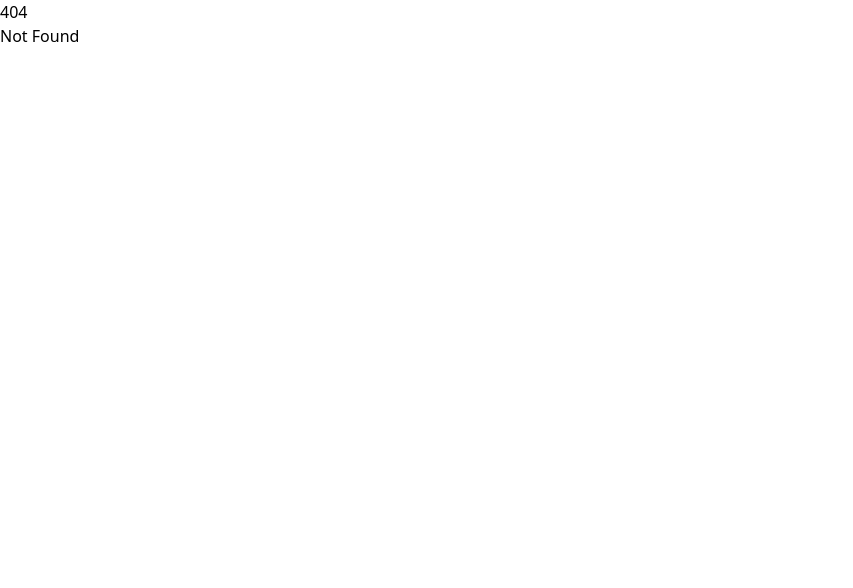
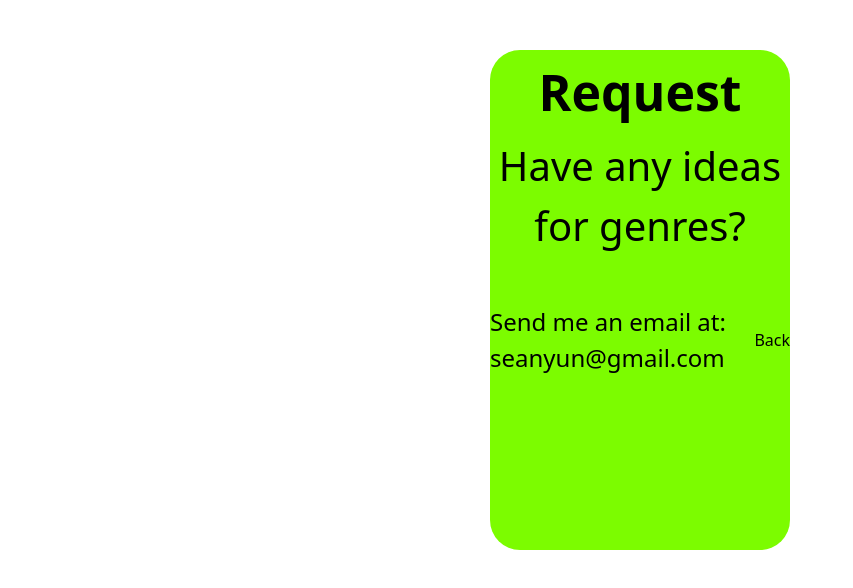
Before and after one commit to sheep12341234/2025-Sean-Y-Musicfinder, a SvelteKit app: page /Contact in a window 1280 px wide. Before the commit this address had no page. Shown: the top 588 px of the page, without its empty margins (0-853 px from the left). Built offline with nearby package versions, Linux system fonts and the light colour scheme.

Commit message:
10/14/2025

```diff
--- a/src/routes/Browse/+page.svelte
+++ b/src/routes/Browse/+page.svelte
@@ -1,41 +1,43 @@
-<div class = "green-box">
-  <div class = "heading">Browse</div>
-  <hr>
-  <div class = "subheading">Relax!</div>
+<div class="green-box">
+	<div class="heading">Browse</div>
+	<hr />
+	<div class="subheading">Relax!</div>
 	<p>Age:</p>
-  <br>
-  <div class = "subclass-circular">Christian ^
-    <div class = "drop">
-      <a href = "ss">Hip Hop</a>
+	<br />
+	<div class="subclass-circular">
+		Christian ^
+		<div class="drop">
+			<a href="ss">Hip Hop</a>
 		</div>
-    <div class = "drop">
-      <a href = "">Energetic</a>
+		<div class="drop">
+			<a href="">Energetic</a>
 		</div>
-    <div class = "drop">
-      <a href = "">Slow</a>
+		<div class="drop">
+			<a href="">Slow</a>
 		</div>
-    <div class = "drop">
-      <a href = "">Jazz</a>
+		<div class="drop">
+			<a href="">Jazz</a>
 		</div>
 	</div>
 
-  <br>
-  <div class = "subclass-circular">Calm ^
-  <div class = "drop">
-      <a href = "">Study</a>
+	<br />
+	<div class="subclass-circular">
+		Calm ^
+		<div class="drop">
+			<a href="">Study</a>
 		</div>
-  <div class = "drop">
-      <a href = "">Sleep</a>
+		<div class="drop">
+			<a href="">Sleep</a>
 		</div>
 	</div>
-  <br>
-  <a href = "/Home"class = "circle">Home</a>
-  <br>
-  <a href = "/Edit" class = Back>(Edit information)</a>
+	<br />
+	<a href="/Home" class="circle">Home</a>
+	<br />
+	<a href="/Edit" class="Back">(Edit information)</a>
 </div>
 
 <style>
-    .green-box{
+	.green-box {
 		height: 500px;
 		width: 300px;
 		background-color: lawngreen;
@@ -46,16 +48,16 @@
 		margin: 50px auto;
 	}
 
-.heading{
+	.heading {
 		padding: 5px;
 		font-size: 50px;
 		font-weight: bold;
 	}
-.subheading{
+	.subheading {
 		font-size: 40px;
 	}
 
-.subclass-circular{
+	.subclass-circular {
 		width: 175px;
 		height: 50px;
 		border: 5px solid black;
@@ -65,25 +67,25 @@
 		align-items: center;
 		justify-content: center;
 		font-size: 20px;
-  transition-duration: 1s
+		transition-duration: 1s;
 	}
 
 	.drop {
-  display:none;
+		display: none;
 	}
 
-.subclass-circular:hover{
+	.subclass-circular:hover {
 		background-color: dodgerblue;
 		height: 1000px;
 	}
 
-.subclass-circular:hover .drop{
-  display:block;
+	.subclass-circular:hover .drop {
+		display: block;
 	}
 
-.circle{
-  height:100px;
-  width:100px;
+	.circle {
+		height: 100px;
+		width: 100px;
 		background-color: pink;
 		border-radius: 50px;
 		display: flex;
@@ -91,9 +93,7 @@
 		align-items: center;
 	}
 
-
-
-.circle:hover{
+	.circle:hover {
 		background-color: gray;
 	}
 </style>
--- /dev/null
+++ b/src/routes/Contact/+page.svelte
@@ -0,0 +1,47 @@
+<div class = "green-box">
+  <div class = "heading">Request</div>
+  <hr>
+  <div class = "subheading">Have any ideas</div>
+  <div class = "subheading">for genres?</div>
+<br>
+<br>
+  <div class = textbox>
+  <div class = "text">Send me an email at: seanyun@gmail.com</div>
+  <br>
+  <a href = "/Home">Back</a>
+  </div>
+</div>
+
+<style>
+    .green-box{
+  height: 500px;
+  width: 300px;
+  background-color: lawngreen;
+  border-radius: 30px;
+  display: flex;
+  flex-direction: column;
+  align-items: center;
+  margin: 50px auto;
+}
+
+.heading{
+  padding: 5px;
+  font-size: 50px;
+  font-weight: bold;
+}
+.subheading{
+  font-size: 40px;
+}
+
+.text{
+  font-size: 24px;
+}
+
+
+.textbox{
+  width: 300px;
+  display: flex;
+  justify-content: center;
+  align-items: center;
+}
+</style>
--- a/src/routes/Home/+page.svelte
+++ b/src/routes/Home/+page.svelte
@@ -3,7 +3,7 @@
   <hr>
   <div class = "subheading">Good Morning!</div>
   <p>Age:</p>
-  <br>
+  <a href = "/Contact">Contact me</a>
   <div class = "subclass-circular">Favorites ^
     <div class = "drop">
       <a href = "https://www.youtube.com/watch?v=_hTsSthaI-4&list=RD_hTsSthaI-4&start_radio=1">Lay Down</a>
```
Also changed, not shown: 1 other file (tests, documents, lock files or other folders). Lines whose indentation alone changed are shown as unchanged.
